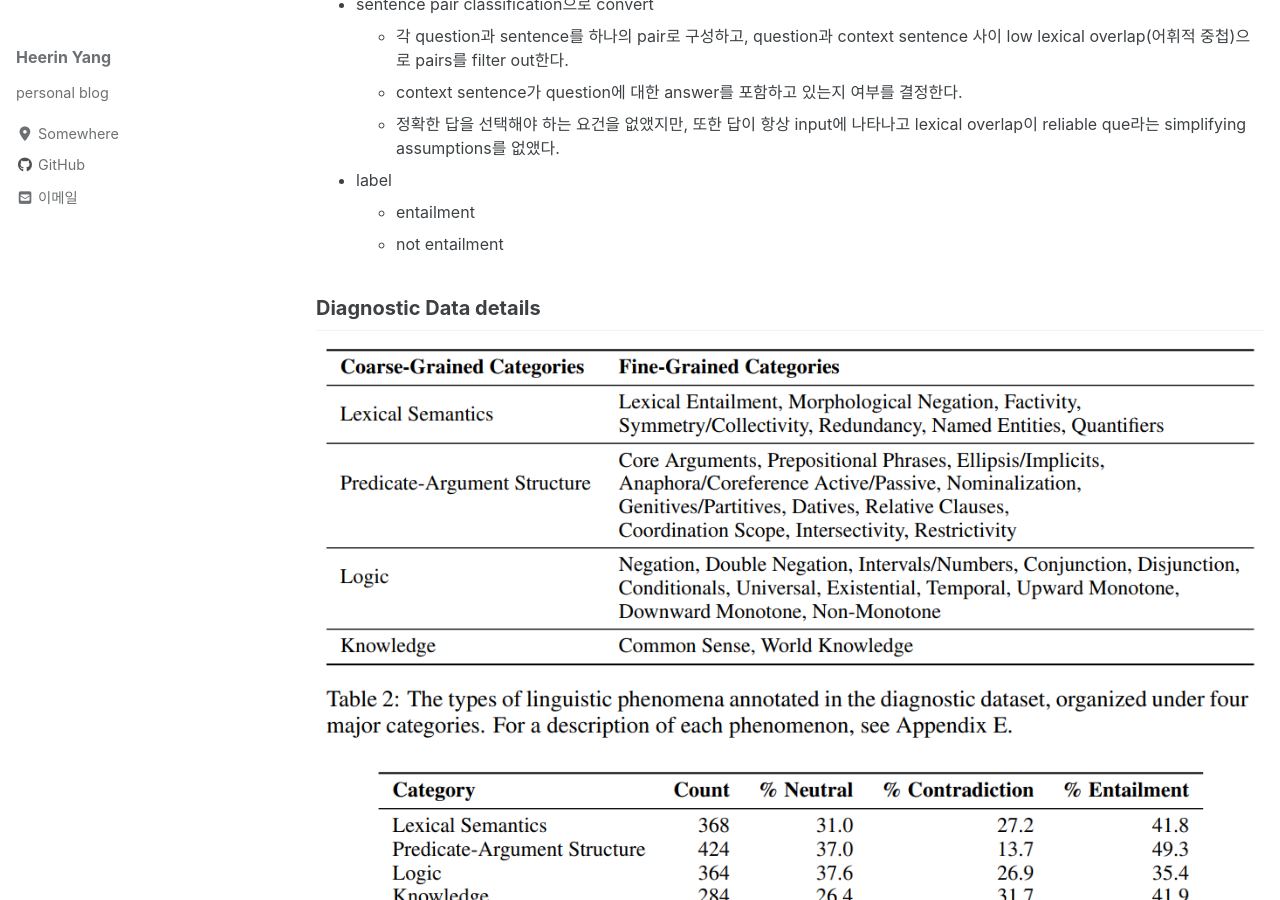
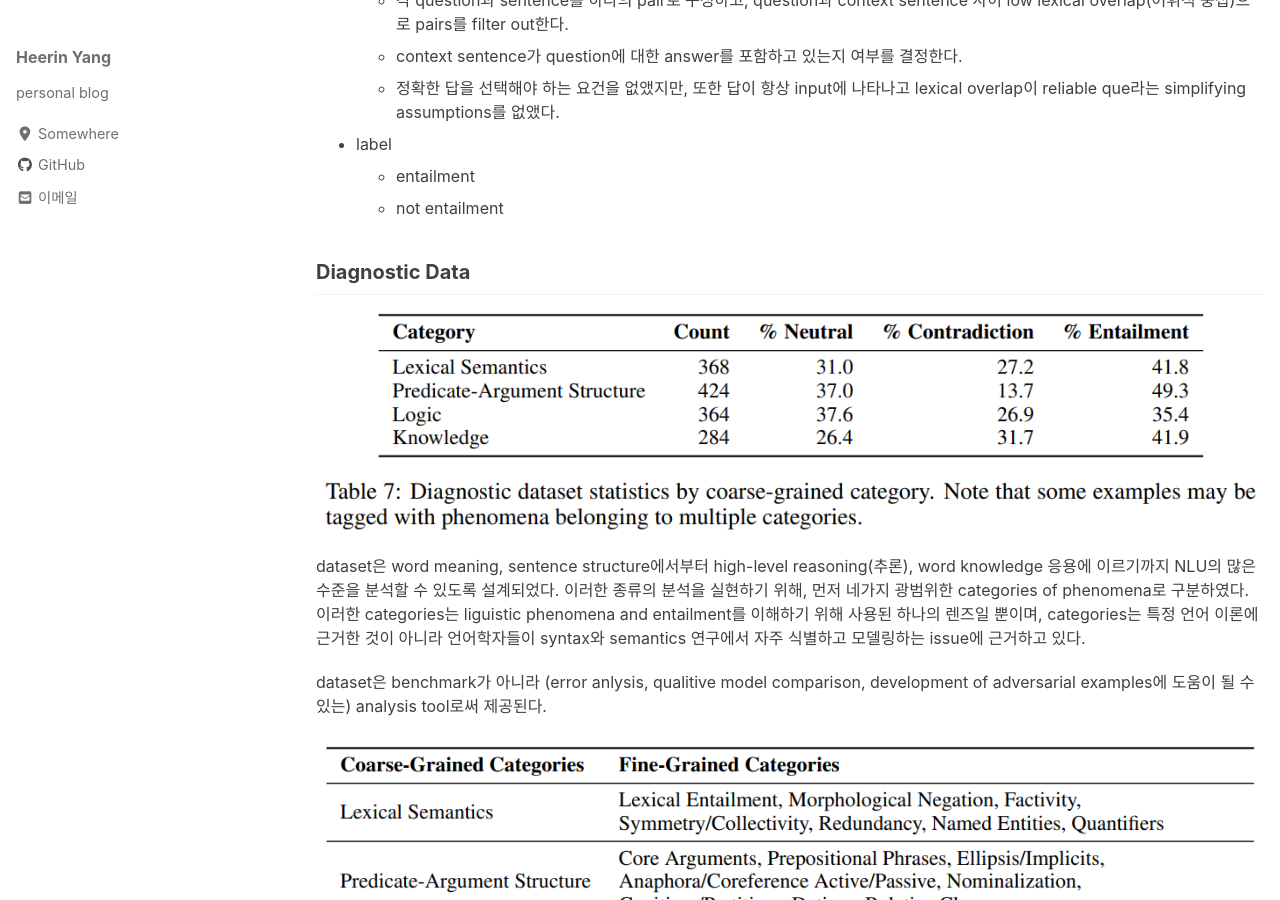
Before and after one commit to hryang06/hryang06.github.io, a Jekyll site: the page built from _posts/2020-09-09-HANS.md, in a window 1280 px wide and 900 px high, scrolled down 2264 px. Built offline with Jekyll 4.4.1, drawn with Linux system fonts in a browser that asks for light colours; cached includes are drawn as plain includes; nearby versions of some CDN libraries; some of the changed text lies outside the part shown.

Commit message:
Modified Diagnostic Data in HANS post

```diff
--- a/_posts/2020-09-09-HANS.md
+++ b/_posts/2020-09-09-HANS.md
@@ -17,10 +17,13 @@ article_tag2: BERT
 last_modified_at: 2020-09-09 15:03:00 +0800
 ---
 
+NLI generalization에 관하여 정리한 글입니다.
+
 # GLUE : General Language Understanding Evaluation
 
-[GLUE: A Multi-Task Benchmark and Analysis Platform for Natural Language Understanding](https://arxiv.org/abs/1804.07461) <br>
-<https://gluebenchmark.com/>
+[GLUE: A Multi-Task Benchmark and Analysis Platform for Natural Language Understanding](https://arxiv.org/abs/1804.07461)
+
+dataset : <https://gluebenchmark.com/>
 
 
 - 사전 학습된 딥러닝 기반 언어 모델인 ELMo, GPT-1, BERT 모두 GLUE 벤치마크에서 당시 최고의 성능을 보임
@@ -47,7 +50,7 @@ last_modified_at: 2020-09-09 15:03:00 +0800
 
 ### SNLI(Stanford Natural Language Interence) Corpus [GLUE x]
 
-<https://nlp.stanford.edu/projects/snli/>
+dataset : <https://nlp.stanford.edu/projects/snli/>
 
 - MNLI와 같은 포맷
 
@@ -85,20 +88,20 @@ last_modified_at: 2020-09-09 15:03:00 +0800
     - not entailment
 
 
-## Diagnostic Data details
+## Diagnostic Data
+
+![Diagnostic Dataset Statistics](/assets/images/post/hans/glue-diagnostic-dataset-statistics.PNG)
+
+dataset은 word meaning, sentence structure에서부터 high-level reasoning(추론), word knowledge 응용에 이르기까지 NLU의 많은 수준을 분석할 수 있도록 설계되었다. 이러한 종류의 분석을 실현하기 위해, 먼저 네가지 광범위한 categories of phenomena로 구분하였다. 이러한 categories는 liguistic phenomena and entailment를 이해하기 위해 사용된 하나의 렌즈일 뿐이며, categories는 특정 언어 이론에 근거한 것이 아니라 언어학자들이 syntax와 semantics 연구에서 자주 식별하고 모델링하는 issue에 근거하고 있다.
+
+dataset은 benchmark가 아니라 (error anlysis, qualitive model comparison, development of adversarial examples에 도움이 될 수 있는) analysis tool로써 제공된다.
 
 ![Linguistic Phenomena](/assets/images/post/hans/glue-linguistic-phenomena.PNG)
 
-![Diagnostic Dataset Statistics](/assets/images/post/hans/glue-diagnostic-dataset-statistics.PNG)
-
-### Lexical Semantics
-
-### Predicate-Argument Structure
-
-### Logic
-
-### Knowledge
-
+- Lexical Semantics
+- Predicate-Argument Structure
+- Logic
+- Knowledge
 
 <br><br>
 
@@ -147,13 +150,11 @@ NLI는 premise(A)에 대해 hypothesis(B)가 true(entailment)인지, false(contr
 
 ![Heuristics Examples](/assets/images/post/hans/heuristics-examples.PNG)
 
-### 1) lexical overlap heuristic
+### 1) Lexical Overlap heuristic
 
-### 2) subsequence heuristic
+### 2) Subsequence heuristic
 
-### 3) constituent heuristic
-
-
+### 3) Constituent heuristic
 
 <br><br>
 
```
